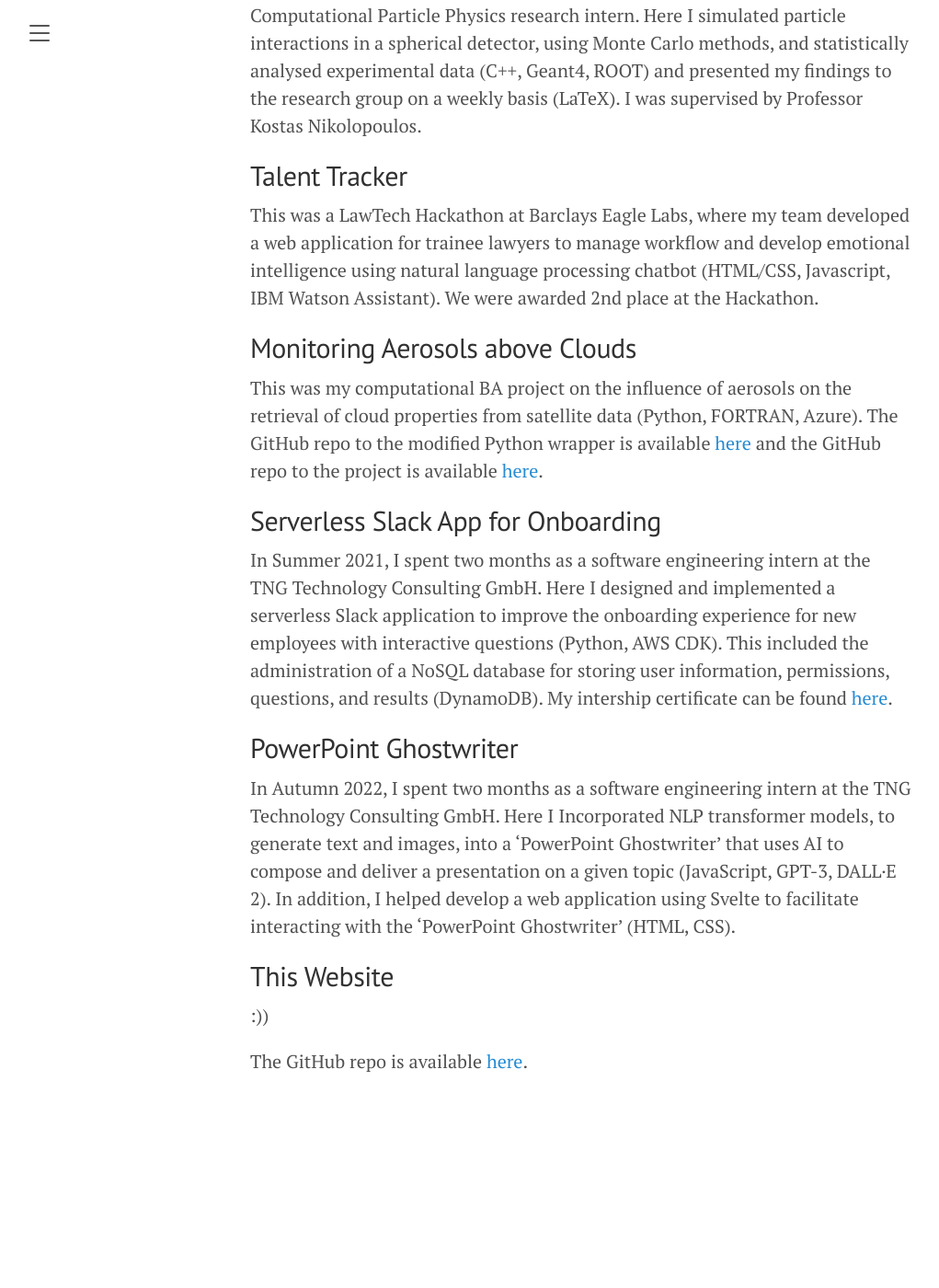
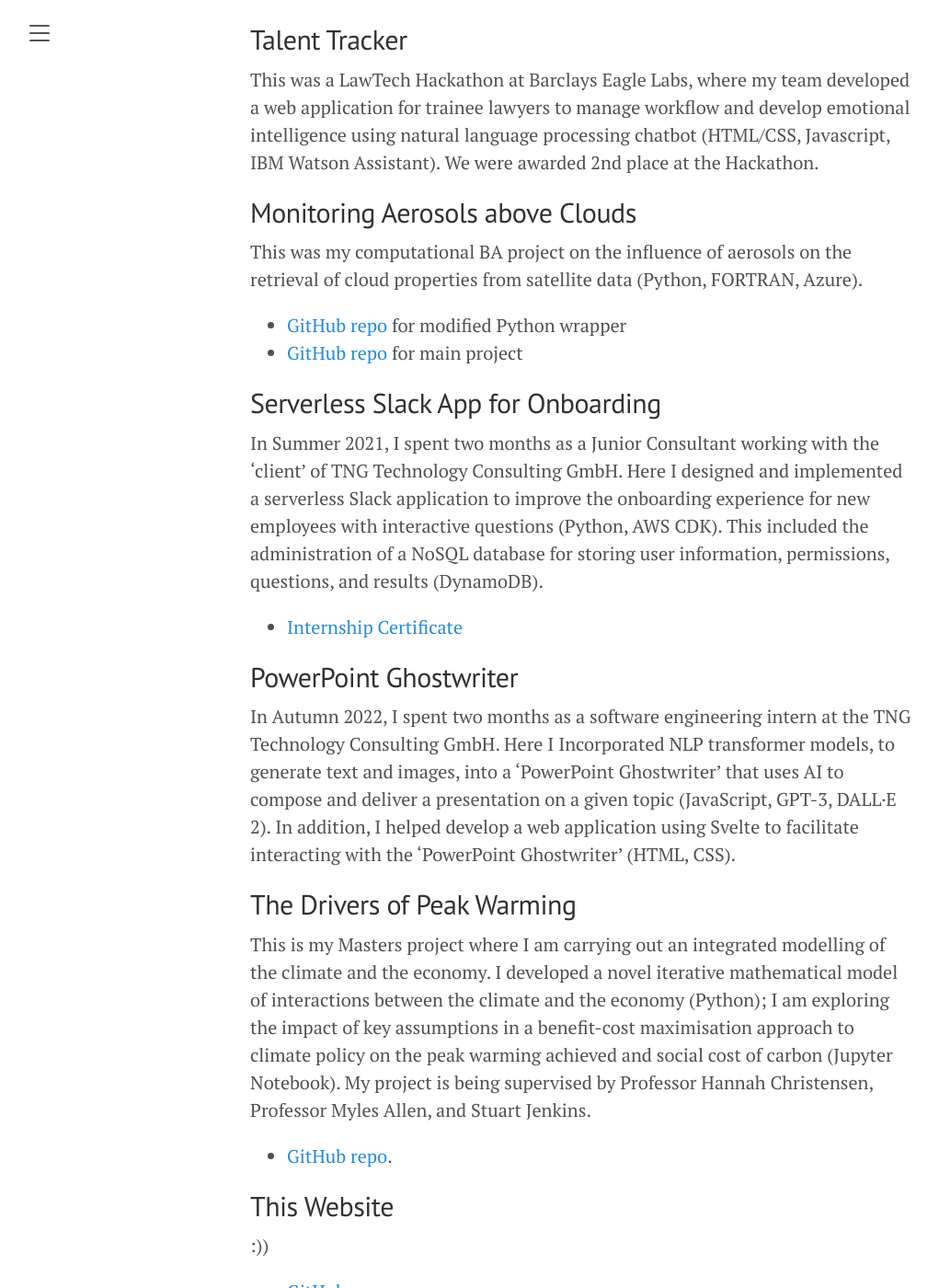
Before and after one commit to a5v/personal-website, a Jekyll site: the page built from projects.markdown, in a window 1280 px wide and 1400 px high, scrolled down 1668 px. Shown: the whole window at 92% size, without its empty margins (8-1029 px from the left). Built offline with Jekyll 4.4.1, drawn with Linux system fonts in a browser that asks for light colours; before the commit the page ends 2917 px from its top, so only the background shows below that; some of the changed text lies outside the part shown.

Commit message:
reformat projects page

```diff
--- a/projects.markdown
+++ b/projects.markdown
@@ -8,7 +8,7 @@ I have tried to undertake a wide-variety of coding projects that span across are
 
 ## Oxford Physics Labs
 
-A series of physics-based data analysis projects, which I received a practical commendation for "excellence of laboratory practical work”.
+A series of physics-based data analysis projects carried out as Oxford Physics Lab work.
 
 Projects include investigations into:
 - [the magnetophonon effect](https://a5v.github.io/personal-website/assets/files/magnetophonon_effect_report.pdf) (Python, Jupyter Notebok)
@@ -17,11 +17,9 @@ Projects include investigations into:
 - [superconductivity](https://a5v.github.io/personal-website/assets/files/superconductivity_report.pdf) (Python, Jupyter Notebook)
 - [chaos](https://a5v.github.io/personal-website/assets/files/chaos_lab_report.pdf) (MATLAB)
 
-The GitHub repo is available [here](https://github.com/a5v/oxford-physics-labs).
+I received a practical commendation for "excellence of laboratory practical work”.
 
-## The Drivers of Peak Warming
-
-This is my Masters project where I am carrying out an integrated modelling of the climate and the economy. I developed a novel iterative mathematical model of interactions between the climate and the economy (Python); I am exploring the impact of key assumptions in a benefit-cost maximisation approach to climate policy on the peak warming achieved and social cost of carbon (Jupyter Notebook). My project is being supervised by Professor Hannah Christensen, Professor Myles Allen, and Stuart Jenkins. The GitHub repo is available [here](https://github.com/a5v/drivers-of-peak-warming).
+- [GitHub repo](https://github.com/a5v/oxford-physics-labs) containing all projects
 
 ## Jane Street Market Prediction
 
@@ -34,7 +32,9 @@ This is a Kaggle competition, where I decided to apply deep learning techniques
 
 ## Modelling the Global Fossil Fuel Supply Chain Network
 
-In Summer 2020, I spent six weeks as a data science intern at the Oxford Martin School doing research regarding the Economics of Sustainability. Here I implemented cutting-edge community detection algorithms on the global fossil fuel supply chain modelled as a min-cost flow network (Python, C++, GeoPandas). The GitHub repo is available [here](https://github.com/Lkruitwagen/global-fossil-fuel-supply-chain).
+In Summer 2020, I spent six weeks as a data science intern at the Oxford Martin School doing research regarding the Economics of Sustainability. Here I implemented cutting-edge community detection algorithms on the global fossil fuel supply chain modelled as a min-cost flow network (Python, C++, GeoPandas).
+
+- [GitHub repo](https://github.com/Lkruitwagen/global-fossil-fuel-supply-chain).
 
 ## Computational Particle Physics
 
@@ -46,18 +46,29 @@ This was a LawTech Hackathon at Barclays Eagle Labs, where my team developed a w
 
 ## Monitoring Aerosols above Clouds
 
-This was my computational BA project on the influence of aerosols on the retrieval of cloud properties from satellite data (Python, FORTRAN, Azure). The GitHub repo to the modified Python wrapper is available [here](https://github.com/a5v/pyDISORT) and the GitHub repo to the project is available [here](https://github.com/a5v/aerosols-above-clouds).
+This was my computational BA project on the influence of aerosols on the retrieval of cloud properties from satellite data (Python, FORTRAN, Azure).
+
+- [GitHub repo](https://github.com/a5v/pyDISORT) for modified Python wrapper
+- [GitHub repo](https://github.com/a5v/aerosols-above-clouds) for main project
 
 ## Serverless Slack App for Onboarding
 
-In Summer 2021, I spent two months as a software engineering intern at the TNG Technology Consulting GmbH. Here I designed and implemented a serverless Slack application to improve the onboarding experience for new employees with interactive questions (Python, AWS CDK). This included the administration of a NoSQL database for storing user information, permissions, questions, and results (DynamoDB). My intership certificate can be found [here](https://a5v.github.io/personal-website/assets/files/good_machine_internship_certificate.pdf).
+In Summer 2021, I spent two months as a Junior Consultant working with the 'client' of TNG Technology Consulting GmbH. Here I designed and implemented a serverless Slack application to improve the onboarding experience for new employees with interactive questions (Python, AWS CDK). This included the administration of a NoSQL database for storing user information, permissions, questions, and results (DynamoDB).
+
+- [Internship Certificate](https://a5v.github.io/personal-website/assets/files/good_machine_internship_certificate.pdf)
 
 ## PowerPoint Ghostwriter
 
 In Autumn 2022, I spent two months as a software engineering intern at the TNG Technology Consulting GmbH. Here I Incorporated NLP transformer models, to generate text and images, into a 'PowerPoint Ghostwriter' that uses AI to compose and deliver a presentation on a given topic (JavaScript, GPT-3, DALL·E 2). In addition, I helped develop a web application using Svelte to facilitate interacting with the 'PowerPoint Ghostwriter' (HTML, CSS).
 
+## The Drivers of Peak Warming
+
+This is my Masters project where I am carrying out an integrated modelling of the climate and the economy. I developed a novel iterative mathematical model of interactions between the climate and the economy (Python); I am exploring the impact of key assumptions in a benefit-cost maximisation approach to climate policy on the peak warming achieved and social cost of carbon (Jupyter Notebook). My project is being supervised by Professor Hannah Christensen, Professor Myles Allen, and Stuart Jenkins.
+
+- [GitHub repo](https://github.com/a5v/drivers-of-peak-warming).
+
 ## This Website
 
 :))
 
-The GitHub repo is available [here](https://github.com/a5v/personal-website).
+- [GitHub repo](https://github.com/a5v/personal-website)
```
